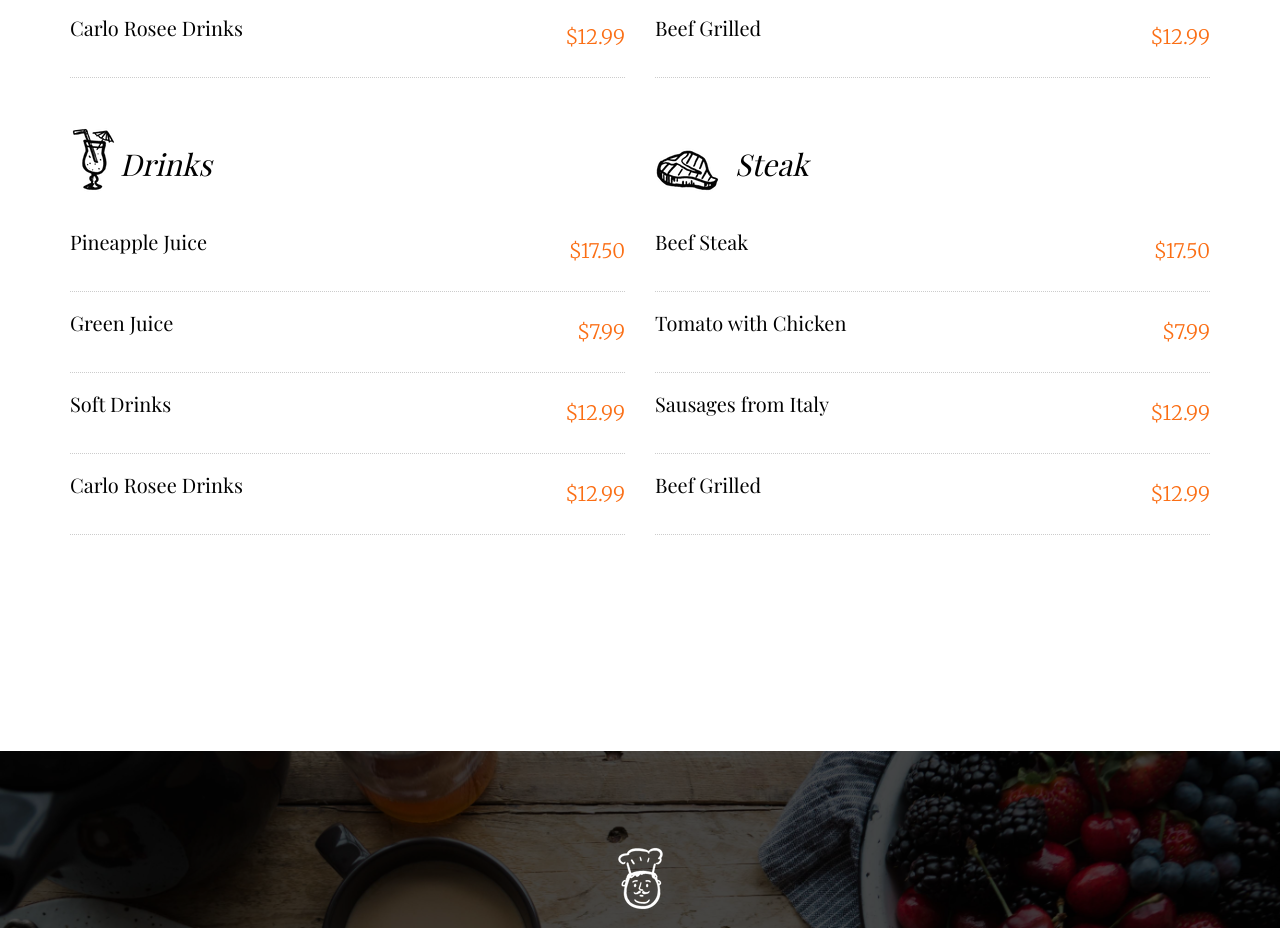
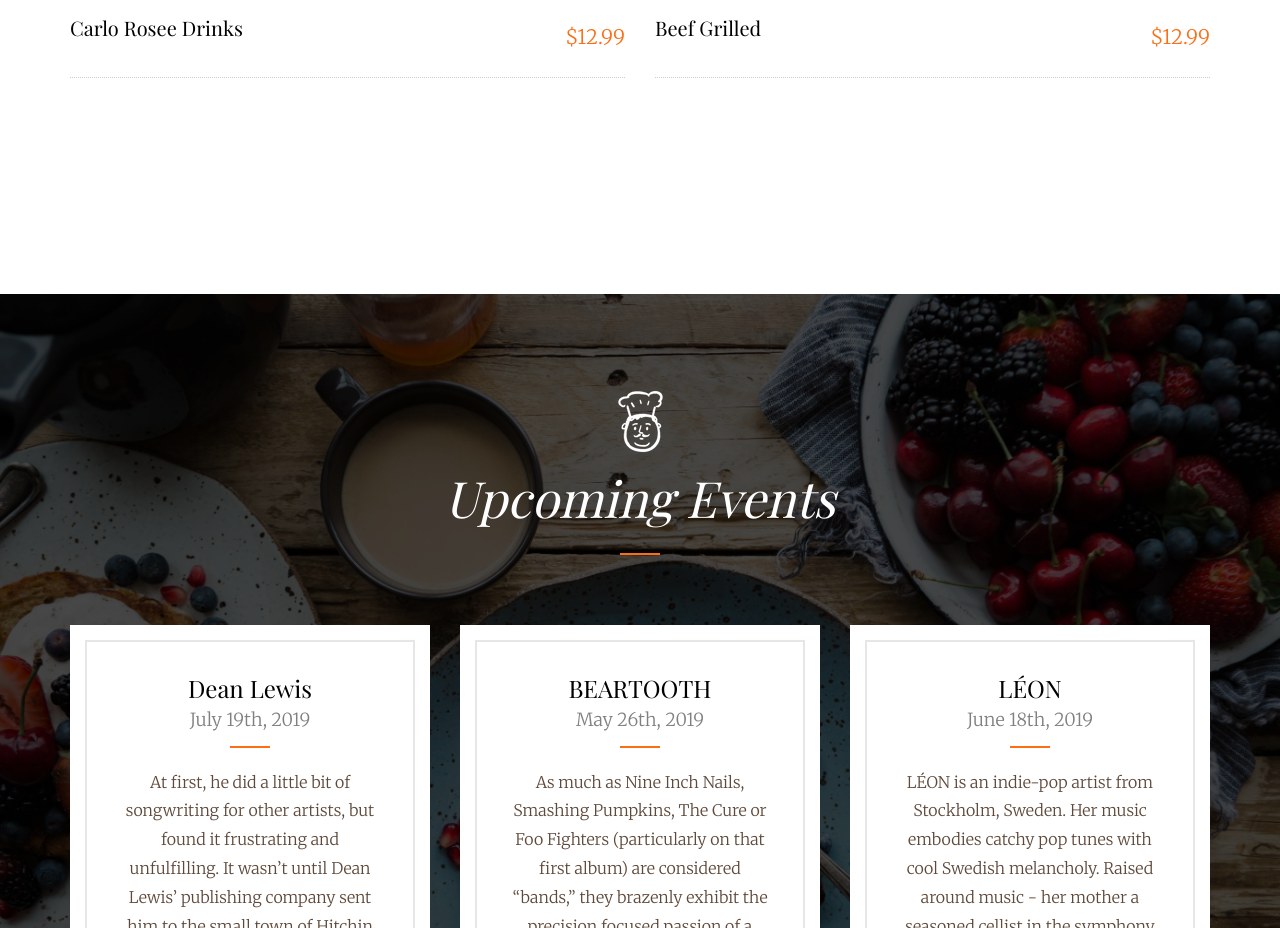
Before and after one commit to DennisPaul01/foodine, a plain HTML site: page index.html in a window 1280 px wide. Shown: the part 4668-5596 px from the top of the page. Drawn offline with nearby package versions, Linux system fonts and the light colour scheme; files whose address does not match are found by name; a web font is replaced by a local one.

Commit message:
Add files via upload

```diff
--- a/index.html
+++ b/index.html
@@ -357,119 +357,6 @@
 							</ul>
 						</div>
 					</div>
-					<div class="col-md-6">
-						<div class="fh5co-food-menu to-animate-2">
-							<h2 class="fh5co-drinks">Drinks</h2>
-							<ul>
-								<li>
-									<div class="fh5co-food-desc">
-
-										<div>
-											<h3>Pineapple Juice</h3>
-
-										</div>
-									</div>
-									<div class="fh5co-food-pricing">
-										$17.50
-									</div>
-								</li>
-								<li>
-									<div class="fh5co-food-desc">
-
-										<div>
-											<h3>Green Juice</h3>
-
-										</div>
-									</div>
-									<div class="fh5co-food-pricing">
-										$7.99
-									</div>
-								</li>
-								<li>
-									<div class="fh5co-food-desc">
-
-										<div>
-											<h3>Soft Drinks</h3>
-
-										</div>
-									</div>
-									<div class="fh5co-food-pricing">
-										$12.99
-									</div>
-								</li>
-								<li>
-									<div class="fh5co-food-desc">
-
-										<div>
-											<h3>Carlo Rosee Drinks</h3>
-
-										</div>
-									</div>
-									<div class="fh5co-food-pricing">
-										$12.99
-									</div>
-								</li>
-							</ul>
-						</div>
-					</div>
-					<div class="col-md-6">
-						<div class="fh5co-food-menu to-animate-2">
-							<h2 class="fh5co-dishes">Steak</h2>
-							<ul>
-								<li>
-									<div class="fh5co-food-desc">
-
-										<div>
-											<h3>Beef Steak</h3>
-
-										</div>
-									</div>
-									<div class="fh5co-food-pricing">
-										$17.50
-									</div>
-								</li>
-								<li>
-									<div class="fh5co-food-desc">
-										<figure>
-
-										</figure>
-										<div>
-											<h3>Tomato with Chicken</h3>
-
-										</div>
-									</div>
-									<div class="fh5co-food-pricing">
-										$7.99
-									</div>
-								</li>
-								<li>
-									<div class="fh5co-food-desc">
-
-
-										<div>
-											<h3>Sausages from Italy</h3>
-
-										</div>
-									</div>
-									<div class="fh5co-food-pricing">
-										$12.99
-									</div>
-								</li>
-								<li>
-									<div class="fh5co-food-desc">
-
-										<div>
-											<h3>Beef Grilled</h3>
-
-										</div>
-									</div>
-									<div class="fh5co-food-pricing">
-										$12.99
-									</div>
-								</li>
-							</ul>
-						</div>
-					</div>
 				</div>
 
 			</div>
```
